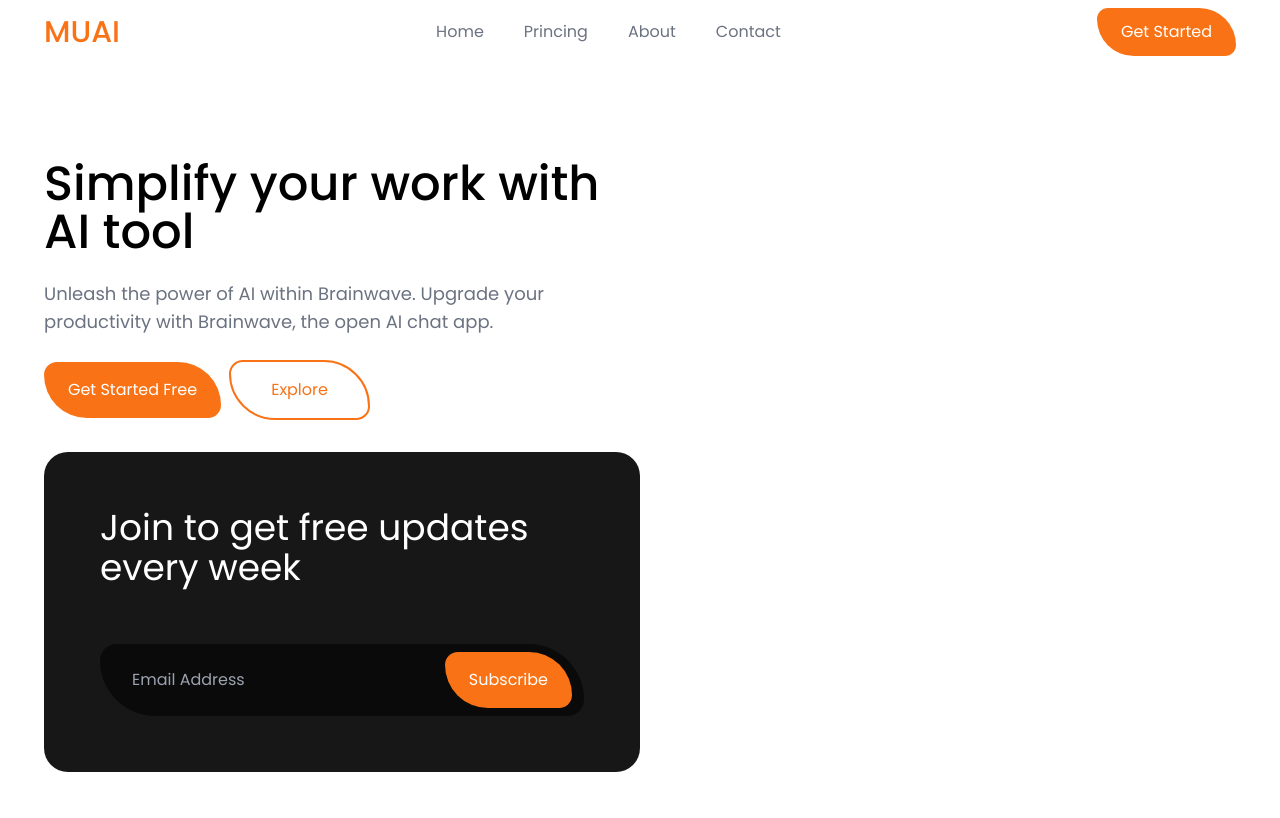
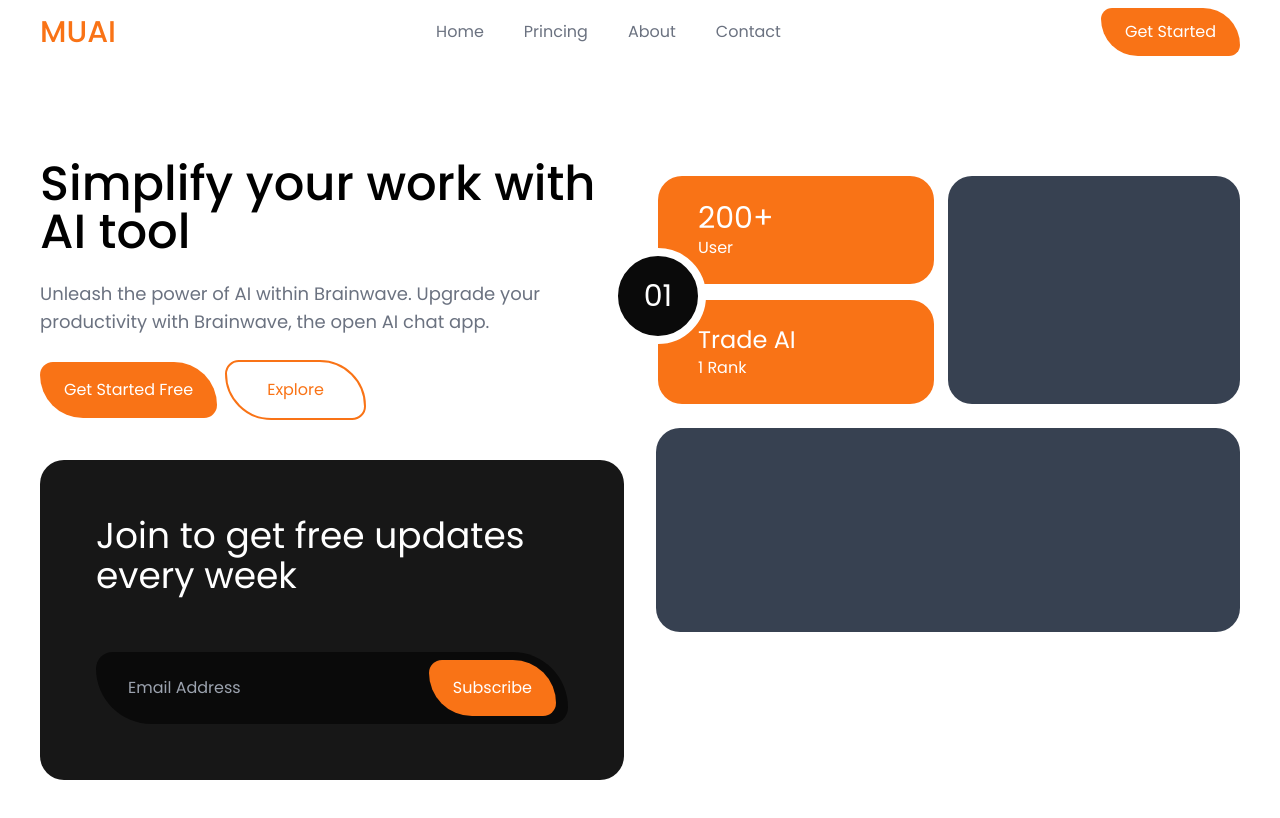
Before and after one commit to KitoMCVN/Figma-Design-AI-Website, a plain HTML site: page index.html in a window 1280 px wide. Drawn offline with nearby package versions, Linux system fonts and the light colour scheme.

Commit message:
Cập Nhật

```diff
--- a/index.html
+++ b/index.html
@@ -8,7 +8,7 @@
     <script src="https://cdn.tailwindcss.com"></script>
   </head>
   <body>
-    <div class="max-w-screen-xl px-6 md:px-11 mx-auto">
+    <div class="max-w-screen-xl px-6 md:px-10 mx-auto">
       <header class="flex h-16 w-full">
         <nav class="flex justify-between items-center w-full py-2">
           <a href="/">
@@ -30,10 +30,10 @@
         </nav>
       </header>
       <div class="md:grid md:grid-cols-2 my-24 md:text-left text-center">
-        <div class="col-span-1">
+        <div class="col-span-1 md:pr-4">
           <h4 class="text-5xl font-medium">Simplify your work with AI tool</h4>
           <p class="text-gray-500 text-lg my-6">Unleash the power of AI within Brainwave. Upgrade your productivity with Brainwave, the open AI chat app.</p>
-          <div class="flex flex-col md:flex-row items-center mb-8 md:max-w-full max-w-72 m-auto">
+          <div class="flex flex-col md:flex-row items-center mb-10 md:max-w-full max-w-72 m-auto">
             <a class="block px-6 py-4 md:w-auto w-full bg-orange-500 button md:m-0 mb-4 text-white" href="#">Get Started Free</a>
             <a class="block px-10 py-4 md:ml-2 md:w-auto w-full items-center border-orange-500 button border-2 text-orange-500" href="#">Explore</a>
           </div>
@@ -46,7 +46,27 @@
           </div>
         </div>
         <!-- -------- -->
-        <div></div>
+        <div class="md:pl-4">
+          <div class="md:grid md:grid-cols-2 md:translate-y-[-80px]">
+            <div class="md:w-full text-white md:pr-3 max-w-72 mx-auto">
+              <div class="bg-neutral-950 size-24 flex items-center rounded-full border-white border-[8px] relative top-[40px] md:m-0 mx-auto md:top-[168px] md:right-12"><span class="text-3xl m-auto">01</span></div>
+              <div class="md:pl-10 md:p-6 p-6 pt-16 bg-orange-500 rounded-3xl md:text-left text-center">
+                <h5 class="text-3xl">200+</h5>
+                <p>User</p>
+              </div>
+              <div class="md:pl-10 p-6 bg-orange-500 mt-4 rounded-3xl md:text-left text-center">
+                <h6 class="text-2xl">Trade AI</h6>
+                <p>1 Rank</p>
+              </div>
+            </div>
+            <div class="md:size-full w-full h-[228px] placeholder-gray-300 md:pt-24 pt-6 max-w-96 mx-auto">
+              <div class="bg-gray-700 size-full rounded-3xl"></div>
+            </div>
+          </div>
+          <div class="w-full h-[228px] placeholder-gray-300 pt-6 md:max-w-full max-w-96 mx-auto md:translate-y-[-80px]">
+            <div class="bg-gray-700 size-full rounded-3xl"></div>
+          </div>
+        </div>
       </div>
     </div>
   </body>
--- a/main.js
+++ b/main.js
@@ -0,0 +1 @@
+// Đến cuối sẽ dụng đến file này
--- a/style.css
+++ b/style.css
@@ -2,6 +2,7 @@
 * {
   font-family: "Poppins", sans-serif;
 }
+
 .button,
 .input {
   border-radius: 3000px;
```
Also changed, not shown: tailwind.config.js (+1 -6 lines).
